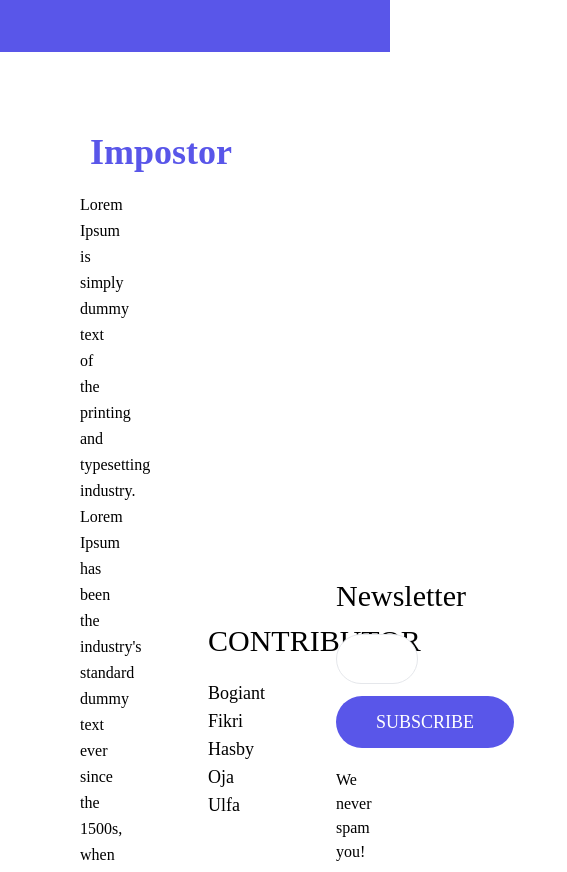
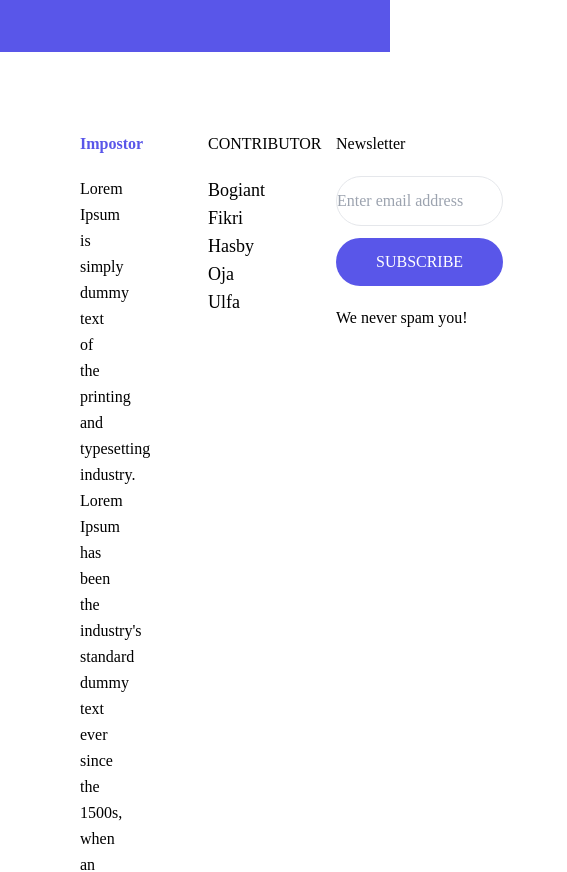
Before and after one commit to saufiroja/my-app, a Next.js app: page / in a window 390 px wide. Shown: the part 3920-4792 px from the top of the page, 567 px wide, since content can reach past the window. Built offline with nearby package versions, Linux system fonts and the light colour scheme; a web font is replaced by a local one.

Commit message:
Memperbaiki Tampilan Dan Responsive Endpoint Profile

```diff
--- a/components/CardUsers/index.js
+++ b/components/CardUsers/index.js
@@ -3,16 +3,16 @@ import { faUser } from '@fortawesome/free-solid-svg-icons'
 
 const CardUser = (props) => {
     return(
-        <div className="px-4 py-3 w-[80%]">
+        <div className="xl:px-4 xl:py-3 lg:px-4 lg:py-3 md:px-2 md:py-3 w-[80%]">
             {
                 props.users.length > 0 ? (
                     <div>
                         {
                         props.users.map(user => {
                             return (
-                                <div key={user.id} onClick={() => props.handleDetailUser(user)} className="border-2 border-gray-200 flex flex-row items-center p-3 text-center mt-3 rounded-xl ml-[11%] cursor-pointer">
-                                    <FontAwesomeIcon icon={faUser} className="ml-4" />
-                                    <div className='ml-8 hover:underline'>{user.username}</div>
+                                <div key={user.id} onClick={() => props.handleDetailUser(user)} className="border-2 border-gray-200 flex flex-row items-center p-3 text-center mt-3 rounded-xl xl:ml-[11%] lg:ml-[12%] md:ml-[13%] sm:ml-[13%] cursor-pointer">
+                                    <FontAwesomeIcon icon={faUser} className="xl:ml-4 lg:ml-3 md:ml-2 sm:ml-2" />
+                                    <div className='xl:ml-8 lg:ml-5 md:ml-4 sm:ml-3 hover:underline'>{user.username}</div>
                                 </div>
                             )
                         })
--- a/components/Profile/index.js
+++ b/components/Profile/index.js
@@ -81,19 +81,21 @@ export default function Profile() {
             <AssetGame />
             <AssetBatu />
             <div className="container px-[6%]">
-                <div className="mt-6">
+                <div className="mt-6 xl:w-[100%] xl:h-[100%] lg:w-[150px] lg:h-[30px] md:w-[140px] md:h-[30px] sm:w-[140px] sm:h-[30px]">
                     <Image src="/images/feature.svg" className="mt-6 cursor-pointer" alt="feature" width={200} height={40} onClick={handleOnClick}/>
                 </div>
                 <div className="flex flex-row">
                     <div className="basis-1/3 h-screen">
-                        <button className="bg-sky-600 hover:bg-sky-700 rounded-large px-9 py-[15px] flex flex-nowrap justify-center mt-6" onClick={handleMyProfile}>
+                        <button className="bg-sky-600 hover:bg-sky-700 rounded-large xl:px-9 xl:py-[15px] lg:px-6 lg:py-[13px] md:px-4 md:py-[12px] sm:px-4 sm:py-[8px] flex flex-nowrap justify-center mt-6" onClick={handleMyProfile}>
                             <FontAwesomeIcon icon={faUser} className="mt-1"/>
                             <h3 className="mx-3 text-slate-50 hover:underline">My Profile</h3>
                         </button>
                         <div className="flex items-center justify-center">
                             <div className="bg-slate-100 rounded-xl p-8 mt-6 font-body relative w-full">
-                                <Image src="/images/kelinci.jpeg" className="w-24 h-24 rounded-full mx-auto" alt="kelinci" width={150} height={150}/>
-                                <div className="pt-6 space-y-4">
+                                <div className="xl:ml-[110px] lg:ml-[83px] md:ml-[44px] sm:ml-[33px] xl:w-[100%] xl:h-[100%] lg:w-[80px] lg:h-[80px] md:w-[47%] md:h-[47%] sm:w-[60px] sm:h-[60px]">
+                                <Image src="/images/kelinci.jpeg" className="rounded-full" alt="kelinci" width={100} height={100}/>
+                                </div>
+                                <div className="space-y-4">
                                     <div>
                                         <p className="mt-5 text-sky-500 text-center">Data Profile</p>
                                         <p className="mt-5">Username: {username}</p>
@@ -111,9 +113,9 @@ export default function Profile() {
                         </div>
                     </div>
 
-                    <div className="basis-1/3 ml-8">
+                    <div className="basis-1/3 ml-8 overflow-hidden">
                         <div className="flex w-full">
-                            <input className="focus:ring-2 focus:ring-blue-500 focus:outline-none xl:mt-[126px] lg:mt-[110px] appearance-none text-sm leading-6 text-slate-900 placeholder-slate-400 rounded-xl pl-4 ml-4 w-5/6 xl:py-4 lg:py-3 ring-1 ring-slate-200 shadow-sm" type="text" aria-label="Filter projects" placeholder="Search Username..."></input>
+                            <input className="focus:ring-2 focus:ring-blue-500 focus:outline-none xl:mt-[102px] lg:mt-[100px] md:mt-[98px] sm:mt-[90px] appearance-none text-sm leading-6 text-slate-900 placeholder-slate-400 rounded-xl pl-4 ml-4 w-5/6 xl:py-3 lg:py-3 md:py-2 sm:py-2 ring-1 ring-slate-200 shadow-sm" type="text" aria-label="Filter projects" placeholder="Search Username..."></input>
                         </div>
                         <CardUser
                             users={users}
--- a/pages/index.js
+++ b/pages/index.js
@@ -104,7 +104,7 @@ export default function Home() {
       {/* Footer */}
       <section className="py-20 font-body">
         <div className="container">
-          <div className="flex items-center">
+          <div className="flex xl:items-center lg:items-center">
             <div className="flex flex-col w-4/12 justify-start px-16">
               <div className="flex">
                 <Image
@@ -113,7 +113,7 @@ export default function Home() {
                   width={30}
                   height={30}
                 />
-                <span className="font-bold px-2.5 text-4xl text-primary">
+                <span className="font-bold xl:px-2.5 lg:px-2.5 md:px-0 xl:text-4xl lg:text-4xl md:text-3xl text-primary">
                   Impostor
                 </span>
               </div>
@@ -125,7 +125,7 @@ export default function Home() {
               </p>
             </div>
             <div className="w-4/12 px-16">
-              <h3 className="text-3xl">CONTRIBUTOR</h3>
+              <h3 className="xl:text-3xl lg:text-2xl">CONTRIBUTOR</h3>
               <ul className="mt-5">
                 <li>
                   <a href="#" className="text-lg">
@@ -154,18 +154,18 @@ export default function Home() {
                 </li>
               </ul>
             </div>
-            <div className="w-4/12 px-16">
-              <h3 className="text-3xl">Newsletter</h3>
+            <div className="xl:w-4/12 lg:w-4/12 md:w-[45%] px-16">
+              <h3 className="xl:text-3xl lg:text-2xl md:text-2xl sm:text-2xl">Newsletter</h3>
               <form className="mt-5">
                 <input
-                  className="w-full border rounded-full py-3 px-10"
+                  className="w-full border rounded-full py-3 xl:px-10 lg:px-7 md:px-2 sm:px-2"
                   type="text"
                   name="email"
                   placeholder="Enter email address"
                 />
               </form>
               <Link href="">
-                <a className="mt-3 rounded-full bg-primary text-white text-lg px-10 py-3 inline-block text-center">
+                <a className="mt-3 rounded-full bg-primary text-white xl:text-lg lg:text-md md:text-sm px-10 py-3 inline-block text-center">
                   SUBSCRIBE
                 </a>
               </Link>
```
